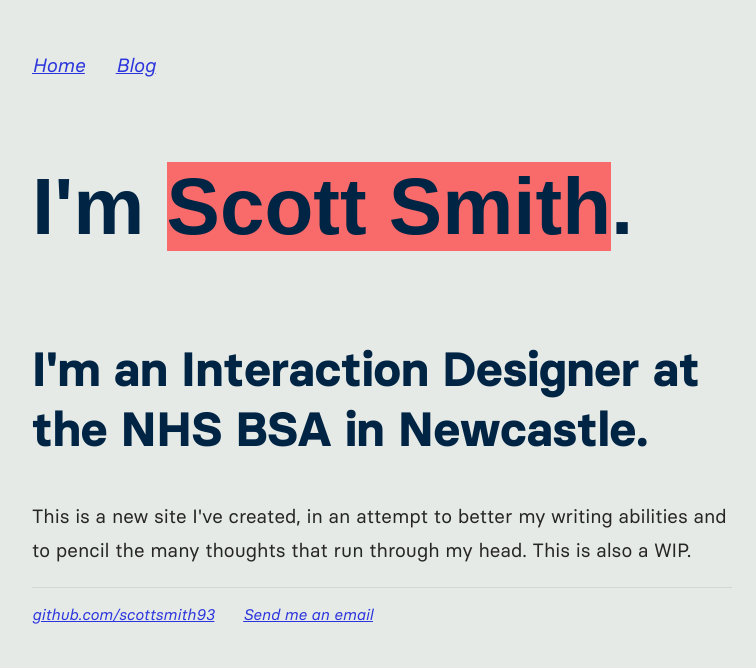
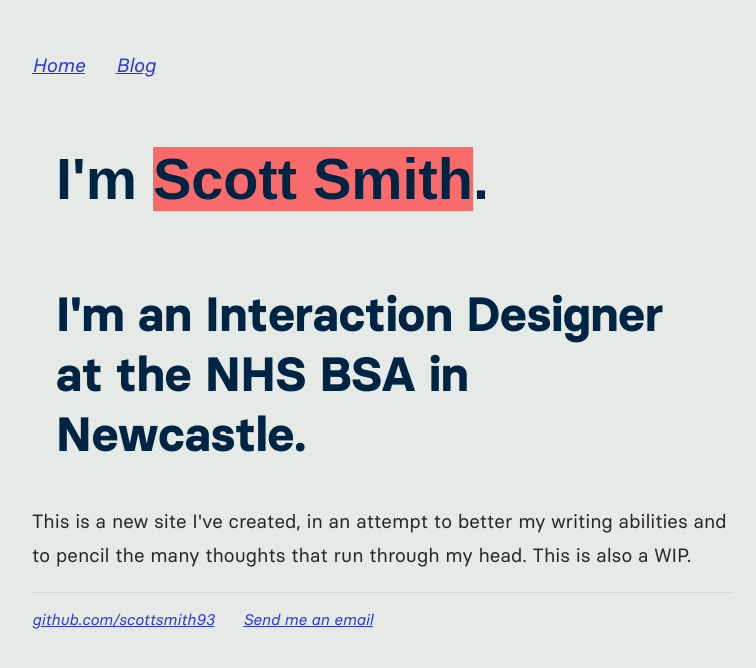
Before and after one commit to scottsmith93/scottsmith.github.io, a Jekyll site: the page built from index.html, in a window 1280 px wide. Shown: the top 668 px of the page, without its empty margins (0-756 px from the left). Built offline with Jekyll 4.4.1, drawn with Linux system fonts in a browser that asks for light colours.

Commit message:
Update main.css

```diff
--- a/css/main.css
+++ b/css/main.css
@@ -47,6 +47,22 @@
     color: #002444;
     padding-top:24px;
     padding-bottom:16px;
+}
+@media only screen and (min-width: 481px) {
+  h1 {
+    font-size: 3.6em;
+    padding-top: 24px;
+    padding-right: 24px;
+    padding-left: 24px;
+  }
+}
+@media only screen and (min-width: 481px) {
+  h2 {
+    font-size: 2.4em;
+    padding-top: 24px;
+    padding-right: 24px;
+    padding-left: 24px;
+  }
 }
 
 span {
```
